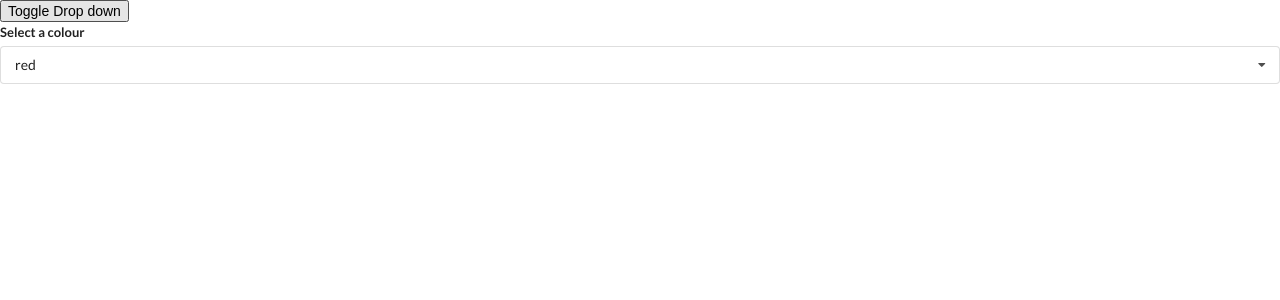
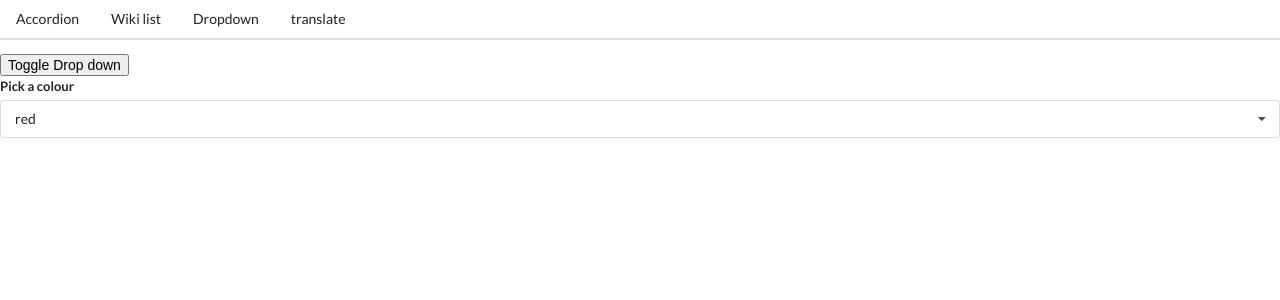
Before and after one commit to ceweager/widgets, a React (Create React App) app: page /dropdown in a window 1280 px wide. Shown: the top 300 px of the page. Built offline with nearby package versions, Linux system fonts and the light colour scheme.

Commit message:
Created custom Link and Route component

```diff
--- a/package.json
+++ b/package.json
@@ -6,6 +6,7 @@
     "@testing-library/jest-dom": "^5.11.4",
     "@testing-library/react": "^11.1.0",
     "@testing-library/user-event": "^12.1.10",
+    "axios": "^0.21.1",
     "react": "^17.0.2",
     "react-dom": "^17.0.2",
     "react-scripts": "4.0.3",
--- a/src/App.js
+++ b/src/App.js
@@ -1,7 +1,10 @@
 import React, { useState } from 'react';
-// import Accordion from './components/accordion';
+import Accordion from './components/accordion';
 import Search from './components/search';
-import Dropdown from './components/dropdown'
+import Dropdown from './components/dropdown';
+import Translate from './components/translate';
+import Route from './components/route';
+import Header from './components/header';
 
 const items = [
   {
@@ -29,17 +32,29 @@ const options = [
   }
 ]
 
+
+
 export default () => {
   const [selected, setSelected] = useState(options[0]);
   const [showDropDown, setShowDropdown] = useState(true);
   return (
-    // <div><Accordion items={items} /></div>
-    // <div><Search /></div>
     <div>
-      <button onClick={() => setShowDropdown(!showDropDown)}>Toggle Drop down </button>
-      {showDropDown ? (
-        <Dropdown options={options} selected={selected} onSelectedChange={setSelected} />) : null
-      }
+      <Header />
+      <Route path="/">
+        <Accordion items={items} />
+      </Route>
+      <Route path="/list">
+        <Search />
+      </Route>
+      <Route path="/dropdown">
+        <button onClick={() => setShowDropdown(!showDropDown)}>Toggle Drop down </button>
+        {showDropDown ? (
+          <Dropdown options={options} selected={selected} onSelectedChange={setSelected} labelName="Pick a colour" />) : null
+        }
+      </Route>
+      <Route path="/translate">
+        <Translate />
+      </Route>
     </div>
   )
 };
--- /dev/null
+++ b/src/components/convert.js
@@ -0,0 +1,16 @@
+import React, { useState, useEffect } from 'react';
+
+const Convert = ({ language, text }) => {
+  const [output, setOutput] = useState("")
+  useEffect(() => {
+    const doTranslation = async () => {
+      const { data } = await fetch(`https://translation.googleapis.com/language/translate/v2?q=${text}&target=${language}&key=AIzaSyCHUCmpR7cT_yDFHC98CZJy2LTms-IwDlM`)
+      setOutput(data.data.translations[0].translatedText)
+    }
+    doTranslation();
+  }, [language, text]);
+
+  return <div>{output}</div>
+}
+
+export default Convert;
--- a/src/components/dropdown.js
+++ b/src/components/dropdown.js
@@ -1,6 +1,6 @@
 import React, { useState, useEffect, useRef } from 'react';
 
-const Dropdown = ({ options, selected, onSelectedChange }) => {
+const Dropdown = ({ labelName, options, selected, onSelectedChange }) => {
   const [open, setOpen] = useState(false);
   const ref = useRef();
 
@@ -37,7 +37,7 @@ const Dropdown = ({ options, selected, onSelectedChange }) => {
   return (
     <div ref={ref} className="ui form">
       <div className="field">
-        <label className="label">Select a colour</label>
+        <label className="label">{labelName}</label>
         <div
           onClick={() => setOpen(!open)}
           className={`ui selection dropdown ${open ? 'visible active' : ''}`}
--- /dev/null
+++ b/src/components/header.js
@@ -0,0 +1,22 @@
+import React from 'react';
+import Link from './link';
+const Header = () => {
+  return (
+    <div className="ui secondary pointing menu">
+      <Link href="/" className="item">
+        Accordion
+      </Link>
+      <Link href="/list" className="item">
+        Wiki list
+      </Link>
+      <Link href="/dropdown" className="item">
+        Dropdown
+      </Link>
+      <Link href="/translate" className="item">
+        translate
+      </Link>
+    </div>
+  )
+}
+
+export default Header;
--- /dev/null
+++ b/src/components/link.js
@@ -0,0 +1,20 @@
+import React from 'react';
+
+
+const Link = ({ className, href, children }) => {
+  const onClick = (event) => {
+    if (event.metaKey || event.ctrlKey) {
+      return;
+    }
+    event.preventDefault();
+    window.history.pushState({}, '', href);
+    const navEvent = new PopStateEvent('popstate');
+    window.dispatchEvent(navEvent);
+  }
+
+  return (
+    <a href={href} className={className} onClick={onClick}>{children}</a>
+  )
+}
+
+export default Link;
--- /dev/null
+++ b/src/components/route.js
@@ -0,0 +1,21 @@
+import { useState, useEffect } from "react";
+
+const Route = ({ path, children }) => {
+  const [currentPath, setCurrentPath] = useState(window.location.pathname);
+
+  useEffect(() => {
+    const onLocationChange = () => {
+      setCurrentPath(window.location.pathname)
+    }
+    window.addEventListener('popstate', onLocationChange);
+    return () => {
+      window.removeEventListener('popstate', onLocationChange);
+    }
+  }, [])
+
+  return currentPath === path
+    ? children
+    : null;
+}
+
+export default Route;
--- /dev/null
+++ b/src/components/translate.js
@@ -0,0 +1,39 @@
+import React, { useState, useEffect } from 'react';
+import Dropdown from './dropdown';
+import Convert from './convert';
+
+const languages = [
+  {
+    label: "Afrikaans",
+    value: "af"
+  },
+  {
+    label: "Arabic",
+    value: "ar"
+  },
+  {
+    label: "Hindi",
+    value: "hi"
+  }
+]
+
+const Translate = () => {
+  const [language, setLanguage] = useState(languages[0]);
+  const [text, setText] = useState("")
+  return (
+    <div className="ui form">
+      <div className="field">
+        <label>Enter text</label>
+        <input value={text} onChange={(e) => setText(e.target.value)}></input>
+      </div>
+      <Dropdown labelName={"Select a language"} options={languages} selected={language} onSelectedChange={setLanguage} />
+      <hr />
+      <h3 className="ui header">Output</h3>
+      <Convert language={language} text={text} />
+    </div>
+  )
+};
+
+export default Translate;
+
+// AIzaSyCHUCmpR7cT_yDFHC98CZJy2LTms-IwDlM
```
Also changed, not shown: 1 other file (tests, documents, lock files or other folders).
